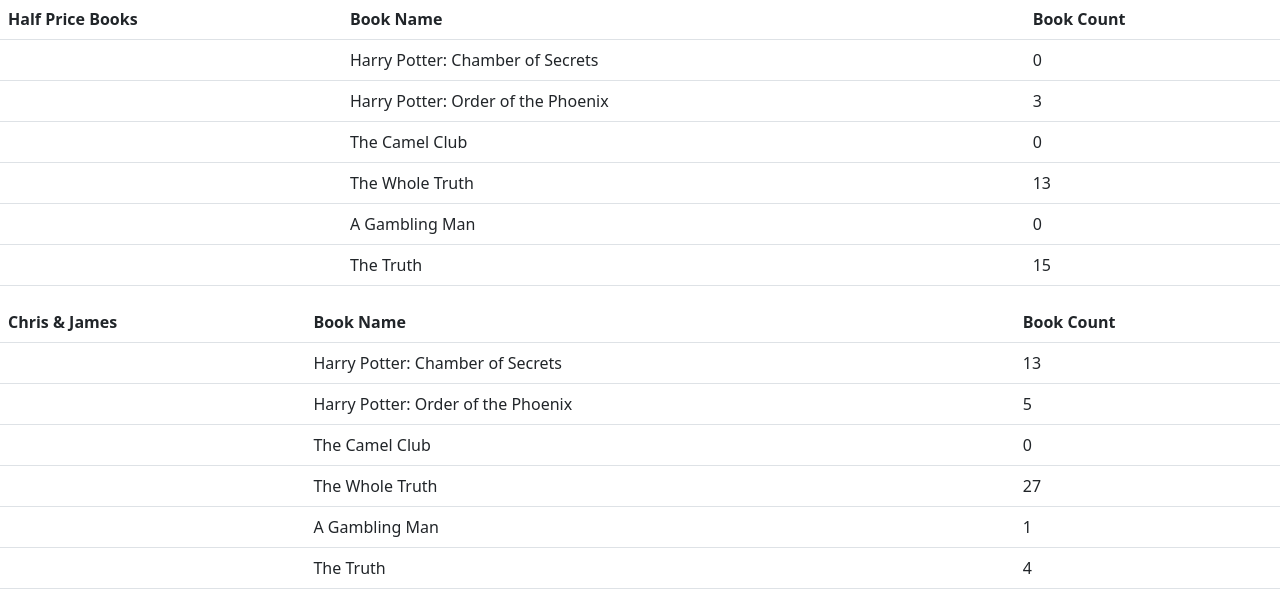
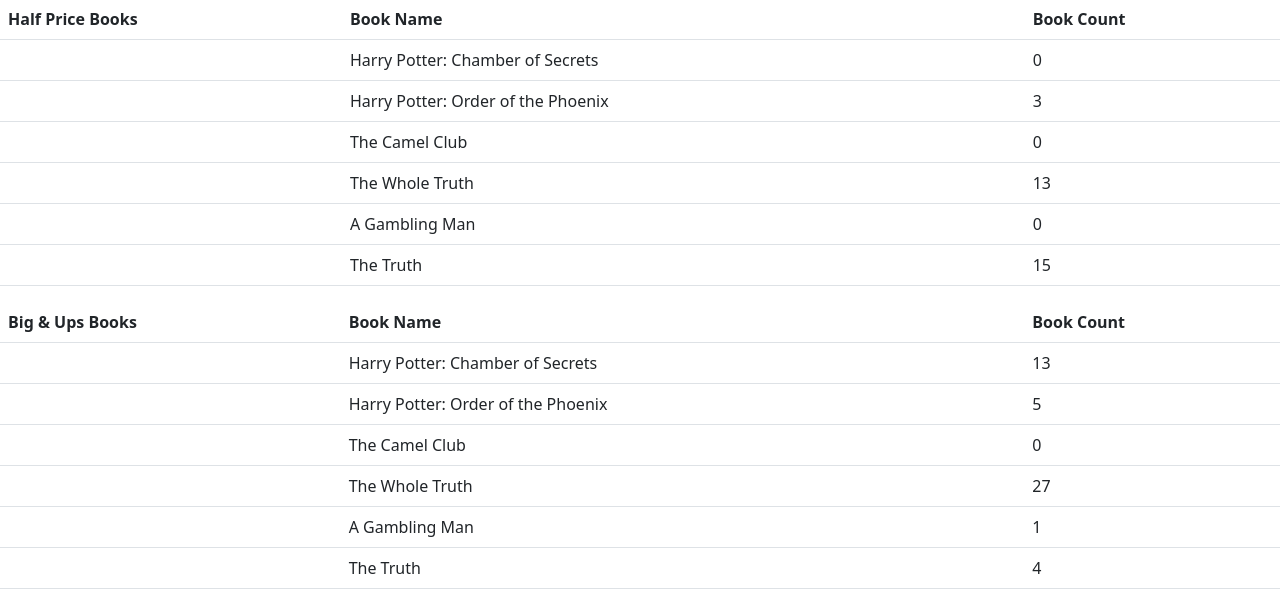
Before and after one commit to jeffreynightengale/LIS5, a PHP site: page /branch.php in a window 1280 px wide. Shown: the part 416-1022 px from the top of the page. Run offline with PHP 8.4, Linux system fonts and the light colour scheme.

Commit message:
Update branch.php

```diff
--- a/branch.php
+++ b/branch.php
@@ -106,7 +106,7 @@
 <table class="table table-hover">
   <thead>
     <tr>
-      <th scope="col">Chris & James</th>
+      <th scope="col">Big & Ups Books</th>
       <th scope="col">Book Name</th>
       <th scope="col"></th>
       <th scope="col">Book Count</th>
```
